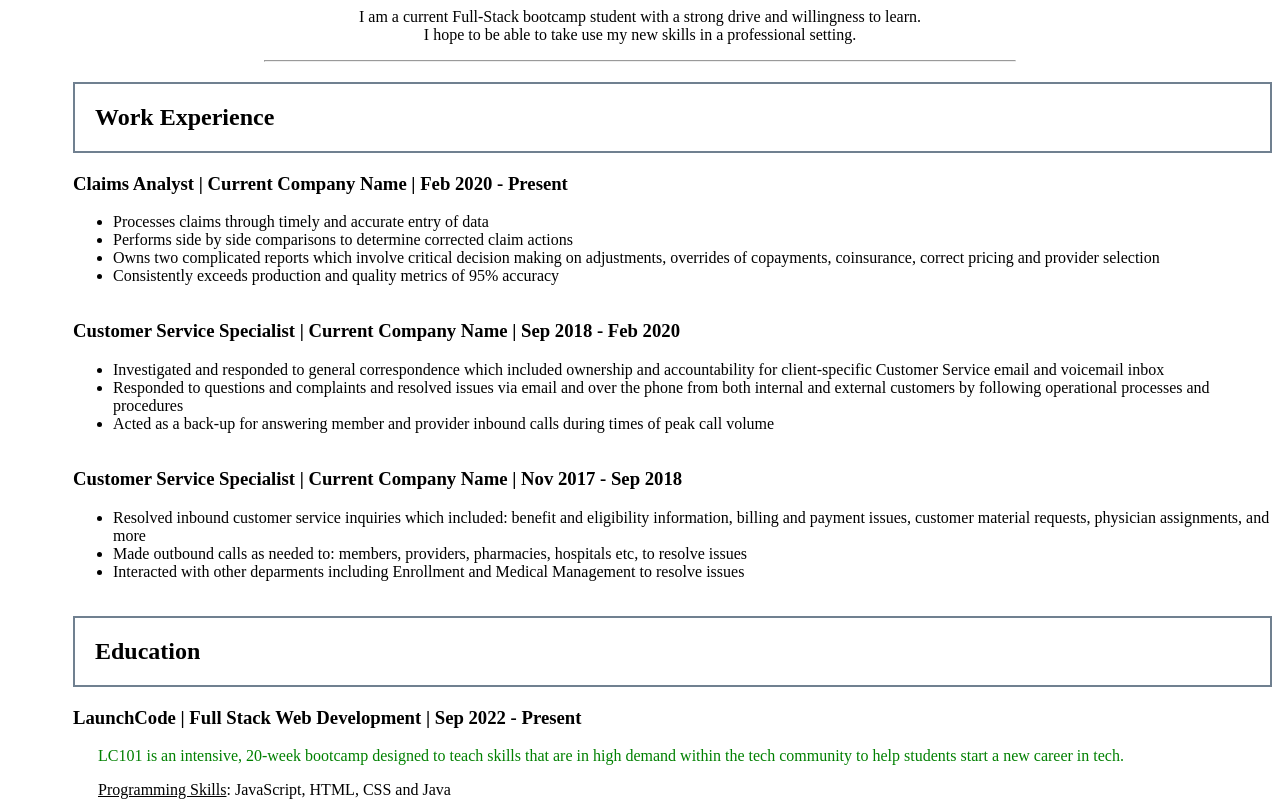
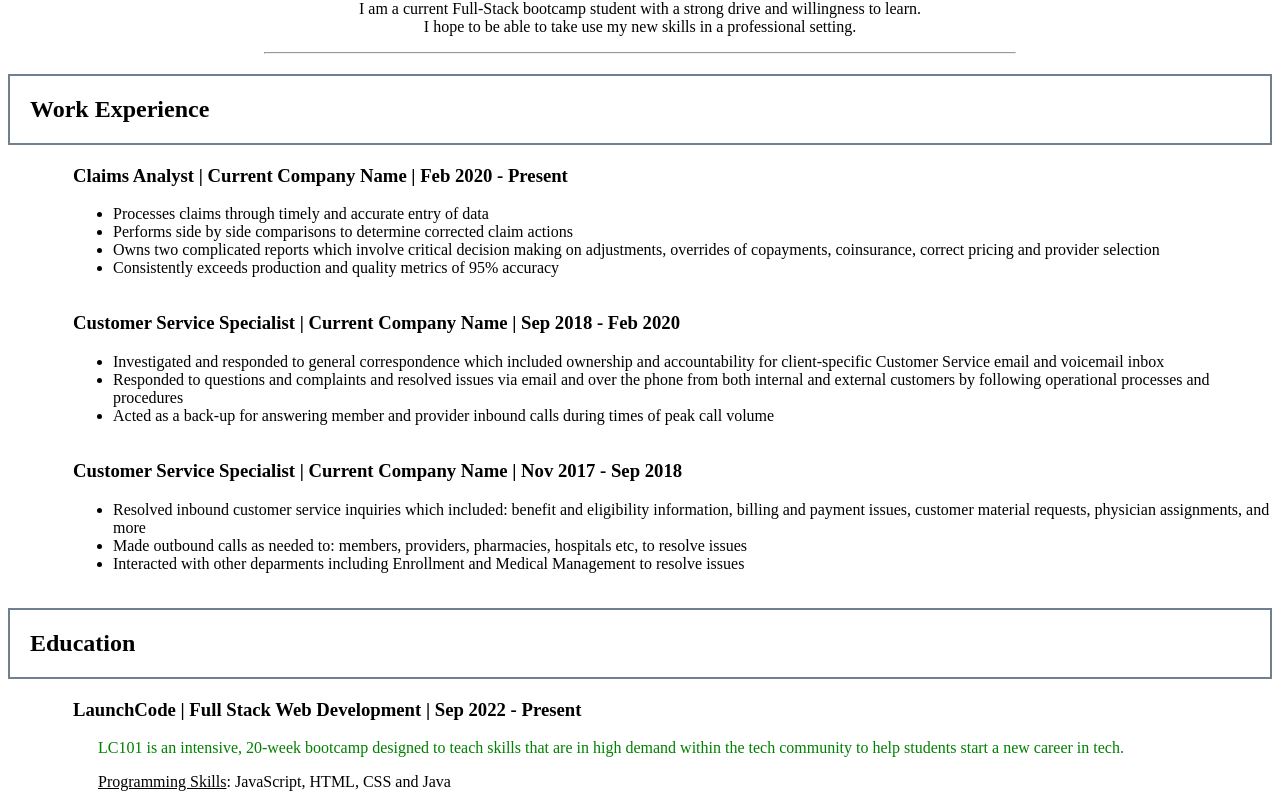
Before and after one commit to STL-LC101-Sept-22/js-assignment-4-html-me-something-rhondamays, a website: page index.html in a window 1280 px wide. Shown: the part 145-949 px from the top of the page. Drawn offline with Linux system fonts and the light colour scheme.

Commit message:
moved link tag to be first child element of head element and restructured page to original layout

```diff
--- a/index.html
+++ b/index.html
@@ -2,24 +2,26 @@
 <html>
 
 <head>
+   <link rel="stylesheet" type="text/css" href="styles.css">
    <title>Rhonda Mays Resume</title>
-   <link rel="stylesheet" type="text/css" href="styles.css">
 </head>
 
 <body>
    <!-- Write your HTML in this file! -->
    <header>
+      <img src="/images/brackets.png" alt="photo of angle brackets used in coding" style="vertical-align: bottom;">
       <h1 id="mainHeading" class="name">Rhonda Mays</h1>
-      <img src="/images/brackets.png" alt="photo of angle brackets used in coding" style="vertical-align: bottom;">
-      <div id="introduction">
+      <section>
          <p>I am a current Full-Stack bootcamp student with a strong drive and willingness to learn.<br>I hope to be
             able to take use my new skills in a professional setting.</p>
-         </div>
+      </section>
    </header>
    <hr>
    <main>
-         <article class="workExperience">
+      <section class="workExperience">
          <h2 id="workExperience">Work Experience</h2>
+
+         <article class="jobs">
             <h3>Claims Analyst | Current Company Name | Feb 2020 - Present </h3>
             <ul>
                <li>Processes claims through timely and accurate entry of data</li>
@@ -29,8 +31,7 @@
                <li>Consistently exceeds production and quality metrics of 95% accuracy</li>
             </ul>
          </article>
-
-         <article class="workExperience">
+         <article class="jobs">
             <h3>Customer Service Specialist | Current Company Name | Sep 2018 - Feb 2020</h3>
             <ul>
                <li>Investigated and responded to general correspondence which included ownership and accountability for
@@ -41,8 +42,7 @@
                </li>
             </ul>
          </article>
-
-         <article class="workExperience">
+         <article class="jobs">
             <h3>Customer Service Specialist | Current Company Name | Nov 2017 - Sep 2018</h3>
             <ul>
                <li>Resolved inbound customer service inquiries which included: benefit and eligibility information,
@@ -53,12 +53,11 @@
             </ul>
          </article>
 
+      </section>
 
-
-
+      <h2 id="educationTitle">Education</h2>
 
       <article class="educationOne">
-            <h2 id="educationTitle">Education</h2>
          <h3>LaunchCode | Full Stack Web Development | Sep 2022 - Present</h3>
          <p id="testP" class="funParagraph">LC101 is an intensive, 20-week bootcamp designed to teach skills that are
             in high demand within the tech community to help students start a new career in tech. </p>
@@ -71,7 +70,6 @@
       </article>
       </section>
    </main>
-
    <footer>&copy Rhonda Mays 2022</footer>
 </body>
 
--- a/styles.css
+++ b/styles.css
@@ -36,7 +36,7 @@ hr {
 
 
 
-.workExperience,
+.jobs,
 .educationOne,
 .educationTwo {
     padding-left: 65px;
```
Lines whose indentation alone changed are shown as unchanged.
